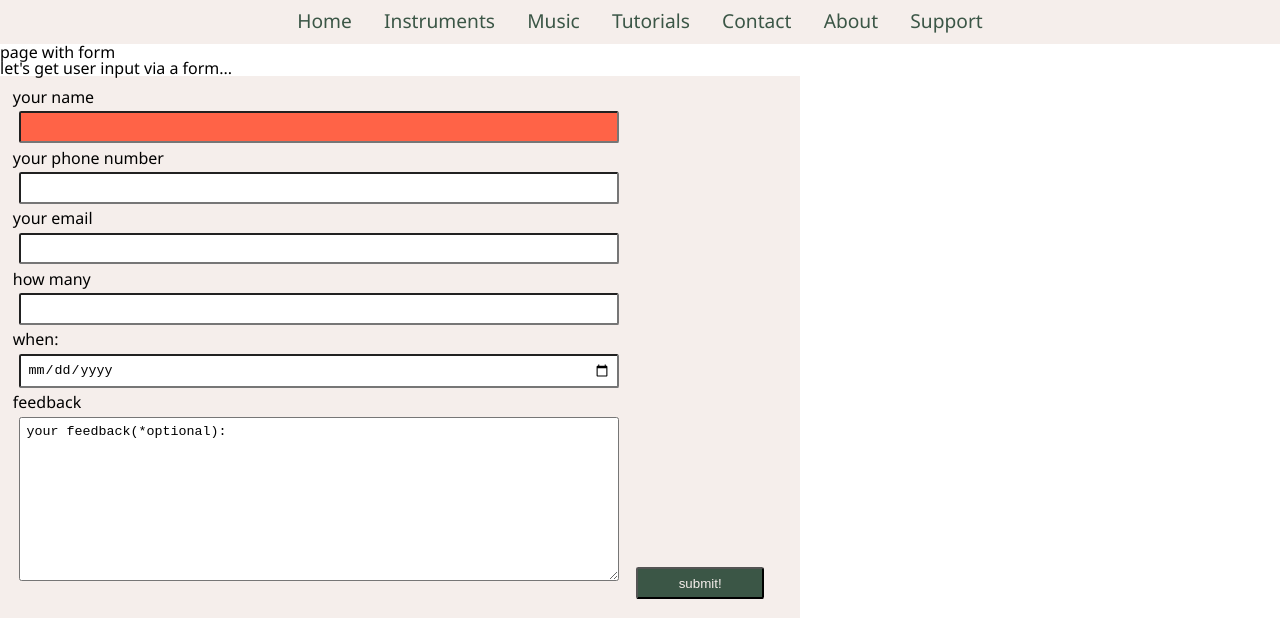
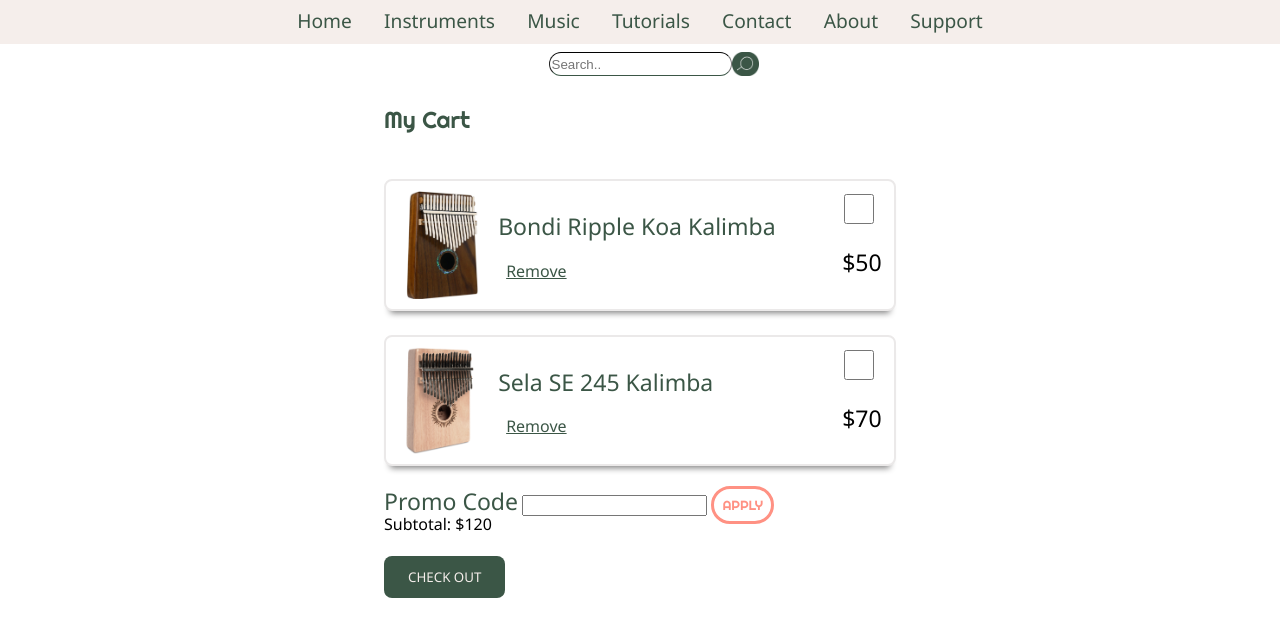
Before and after one commit to shakibaTavan/kaypacha, a plain HTML site: page cart.html in a window 1280 px wide. Shown: the part 169-800 px from the top of the page. Drawn offline with Linux system fonts and the light colour scheme; some icons are missing; a web font is replaced by a local one.

Commit message:
fixing cart layout

```diff
--- a/cart.html
+++ b/cart.html
@@ -61,46 +61,64 @@
             </nav>
         </header>
     <body>
-        <h1>page with form</h1>
-        <p>let's get user input via a form...</p>
-        <form action="viewcart.html" onsubmit="return validateForm()">
+        <section class="search">
+            <input class="search__input" type="text" placeholder="Search..">
+            <a href="instruments.html">
+            <img class="search__icon" src="images/search_icon.png" alt="search Icon">
+            </a>
+        </section>
 
-        <label for="name">your name</label>
-        <input type="text" id="name" name="name" required minlength="2" pattern="[a-z|A-Z| |-]*" oninvalid="this.setCustomValidity('please enter only letters, space, hyphen')" />
+        <section class="mycart">
+            <h1>My Cart</h1>
+            <div class="summary">
 
-        <label for="phone">your phone number</label>
-        <input type="tel" id="phone" name="phone"/>
+                <div class="summary__group-1">
+                    <img src="images/Kalimbas/BondiBrownRippleKoa.png" alt="Brown Kalimba">
+                </div>
 
-        <label for="email">your email</label>
-        <input type="email" id="email" name="email"/>
+                <div class="summary__group-2">
+                    <h2 class="main-title">Bondi Ripple Koa Kalimba</h2>
+                    <a class="btn-plain">Remove</a>
+                </div>
 
+                <div class="summary__group-3">
+                    <input class="checkbox" type="checkbox" name="status">
+                    <h3 class="main-title">$50</h3>
+                </div>
 
-        <label for="qty">how many</label>
-        <input type="number" id="qty" name="qty" min="1"/>
+            </div>
 
-        <label for="when">when:</label>
-        <input type="date" id="when" name="when"/>
+            <div class="summary">
 
-        <label for="feedback">feedback</label>
-        <textarea name="feedback" id="feedback" cols="30" rows="10" maxlength="100">your feedback(*optional):</textarea>
+                <div class="summary__group-1">
+                    <img src="images/Kalimbas/Sela SE.png" alt="light Brown Kalimba">
+                </div>
 
-        <input type="submit" value="submit!">
+                <div class="summary__group-2">
+                    <h2 class="main-title">Sela SE 245 Kalimba</h2>
+                    <a class="btn-plain">Remove</a>
+                </div>
 
-        </form>
+                <div class="summary__group-3">
+                    <input class="checkbox" type="checkbox" name="status">
+                    <h3 class="main-title">$70</h3>
+                </div>
 
-        <script>
-            function validateForm() {
-                let registeredNames = ['Alice', 'Bob', 'Carol']
-                let inputName = document.querySelector('#name').value
-                if (registeredNames.indexOf(inputName) == -1) {
-                    alert('name is not in our list')
-                    return false
-                }
+            </div>
 
-                let inputDate = document.querySelector()
-            }
+            <div class="item-summary proceed">
+                <div class="proceed__Group1">
+                <label class="main-title">Promo Code</label>
+                <input type="text" id="promo" name="promo"/>
+                <a class="btn btn-secondary">APPLY</a>
+                </div>
+                <div>
+                <span>Subtotal: </span><span> $120</span>
+                </div>
+            </div>
+            <a class="btn btn-primary-inverse">CHECK OUT</a>
+        </section>
 
-        </script>
 
     </body>
 
--- a/style/style.css
+++ b/style/style.css
@@ -600,3 +600,103 @@ input:invalid {
 #dimmer.show {
   display: block;
 }
+
+/*my cart*/
+
+.mycart {
+  display: flex;
+  justify-content: space-between;
+  flex-wrap: wrap;
+  padding: 0 30vw 3vh 30vw;
+  flex-direction: row;
+  gap: 3vh;
+
+}
+
+@media screen and (max-width: 600px) {
+  .mycart {
+    padding: 0 10vw 2.5vh 10vw;
+  }
+}
+
+.mycart > h1{
+  color: var(--color-primary);
+  font-size: var(--text-lg);
+  font-family: var(--special-headings);
+  padding-top: 3vh;
+  padding-bottom: 3vh;
+  text-align: left;
+}
+
+.summary {
+  background-color: var(--basic-light);
+  width: 100%;
+  border: 2px solid var(--basic-medium);
+  border-radius: 8px;
+  padding: 2%;
+  display: flex;
+  flex-direction: row;
+  justify-content: space-evenly;
+  box-shadow: 0 8px 6px -6px grey;
+  gap: 3%;
+}
+
+.summary__group-1 {
+  width: 20%;
+}
+
+.summary__group-2 {
+  width: 75%;
+
+}
+.summary__group-3 {
+  justify-self: flex-end;
+  width:10%;
+}
+
+.summary__group-1 > img {
+  width: 100%;
+  height: 100%;
+  object-fit: cover;
+}
+
+.summary__group-2 > h2 , .group-3 > h3{
+  text-align: left;
+}
+
+.summary__group-3  > input {
+  width: 30px;
+  height: 30px;
+}
+.summary__group-3 > h3 {
+  color: var(--basic-dark);
+  font-weight: 500;
+}
+
+
+
+
+.product-card__description > h2 {
+  color: var(--color-primary);
+  font-weight: 500;
+  grid-column: span 2;
+  margin-top: 10%;
+}
+
+.product-card__description > h3 {
+  grid-column: 1;
+  margin-top: 30%;
+  font-weight: 500;
+  font-size: var(--text-lg);
+}
+
+.product-card__description > a {
+  grid-column: 2;
+  margin-top: auto;
+  padding: 0.4rem 1rem;
+}
+
+.product-card__description > p {
+  grid-column: 2;
+  text-align: end;
+}
```
Also changed, not shown: links.html (+40 -0 lines). Lines whose indentation alone changed are shown as unchanged.
